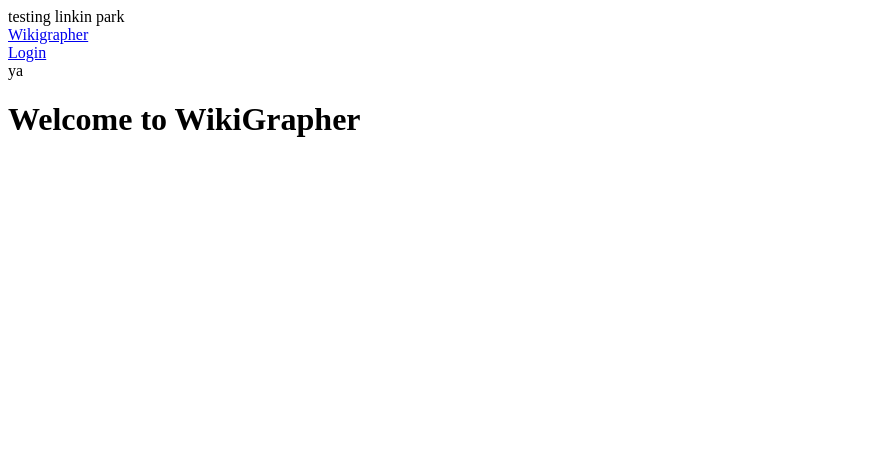
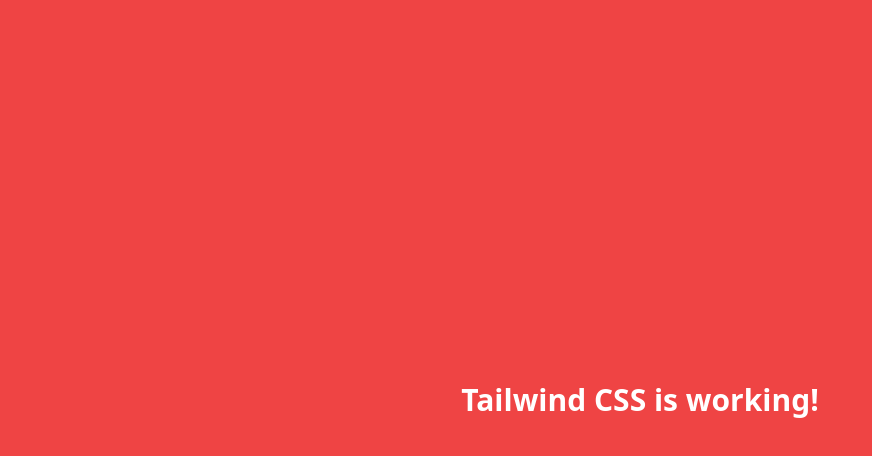
Before and after one commit to shashwb/WikiGrapher, a React (Create React App) app in the folder frontend/: page / in a window 1280 px wide. Shown: the top 456 px of the page, without its empty margins (0-872 px from the left). Built offline with nearby package versions, Linux system fonts and the light colour scheme.

Commit message:
tailwind css is fixed -- there was a missing css import in index.tsx file (entrypoint to the application)

```diff
--- a/frontend/src/App.tsx
+++ b/frontend/src/App.tsx
@@ -12,35 +12,37 @@
 
 /** styling using tailwind */
 
+// const App: React.FC = () => {
+//   const inlineStyle = {
+//     backgroundColor: "red",
+//     minHeight: "100vh",
+//   };
+
+//   return (
+//     <div className="bg-blue-500 min-h-screen">
+//       {/* <div style={inlineStyle}>hello</div> */}
+//       <Router>
+//         <Navbar />
+//         <main className="container mx-auto p-4">
+//           <Routes>
+//             <Route path="/" element={<Home />} />
+//             <Route path="/login" element={<Login />} />
+//             <Route path="/dashboard" element={<Dashboard />} />
+//             <Route path="/graph" element={<GraphView />} />
+//           </Routes>
+//         </main>
+//       </Router>
+//     </div>
+//   );
+// };
+
 const App: React.FC = () => {
-  const style = {
-    red: {
-      backgroundColor: "red",
-    },
-  };
-
-  const layout = (
-    <>
-      {/* <div className="bg-blue-50 min-h-screen"> */}
-      <div className="bg-blue-50 min-h-screen">
-        <div className={"background-color: red"}>testing linkin park</div>
-        <Router>
-          <Navbar />
-          <main className="container mx-auto p-4">
-            <div>ya</div>
-            <Routes>
-              <Route path="/" element={<Home />} />
-              <Route path="/login" element={<Login />} />
-              <Route path="/dashboard" element={<Dashboard />} />
-              <Route path="/graph" element={<GraphView />} />
-            </Routes>
-          </main>
-        </Router>
-      </div>
-    </>
+  return (
+    <div className="bg-red-500 min-h-screen flex items-center justify-center">
+      <h1 className="text-white text-3xl font-bold">
+        Tailwind CSS is working!
+      </h1>
+    </div>
   );
-
-  return layout;
 };
-
 export default App;
--- a/frontend/src/index.tsx
+++ b/frontend/src/index.tsx
@@ -1,6 +1,9 @@
 import React from "react";
 import ReactDOM from "react-dom/client";
 import App from "./App";
+
+/** tailwind */
+import "./index.css";
 
 const root = ReactDOM.createRoot(
   document.getElementById("root") as HTMLElement
```
Also changed, not shown: frontend/tailwind.config.js (+0 -9 lines).
